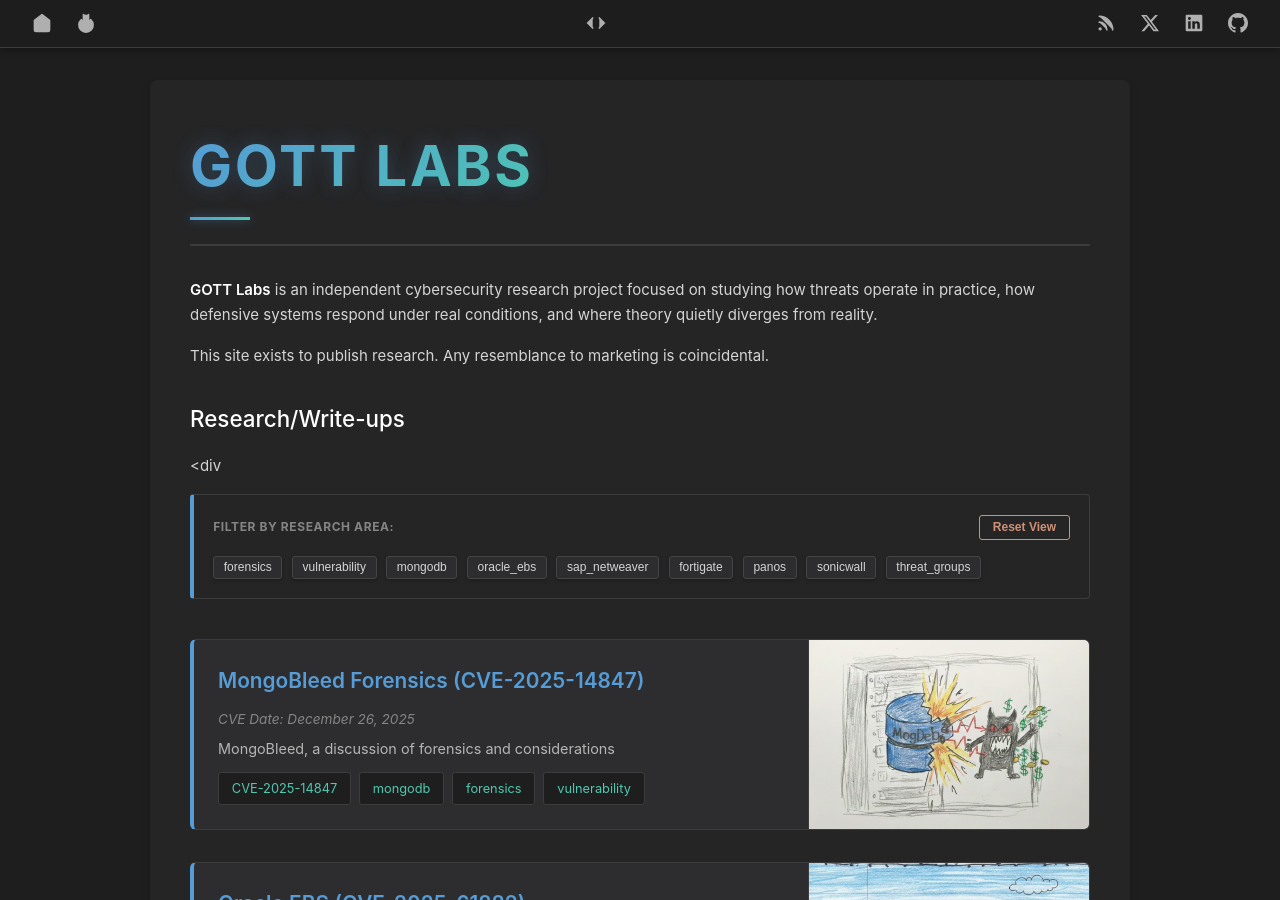
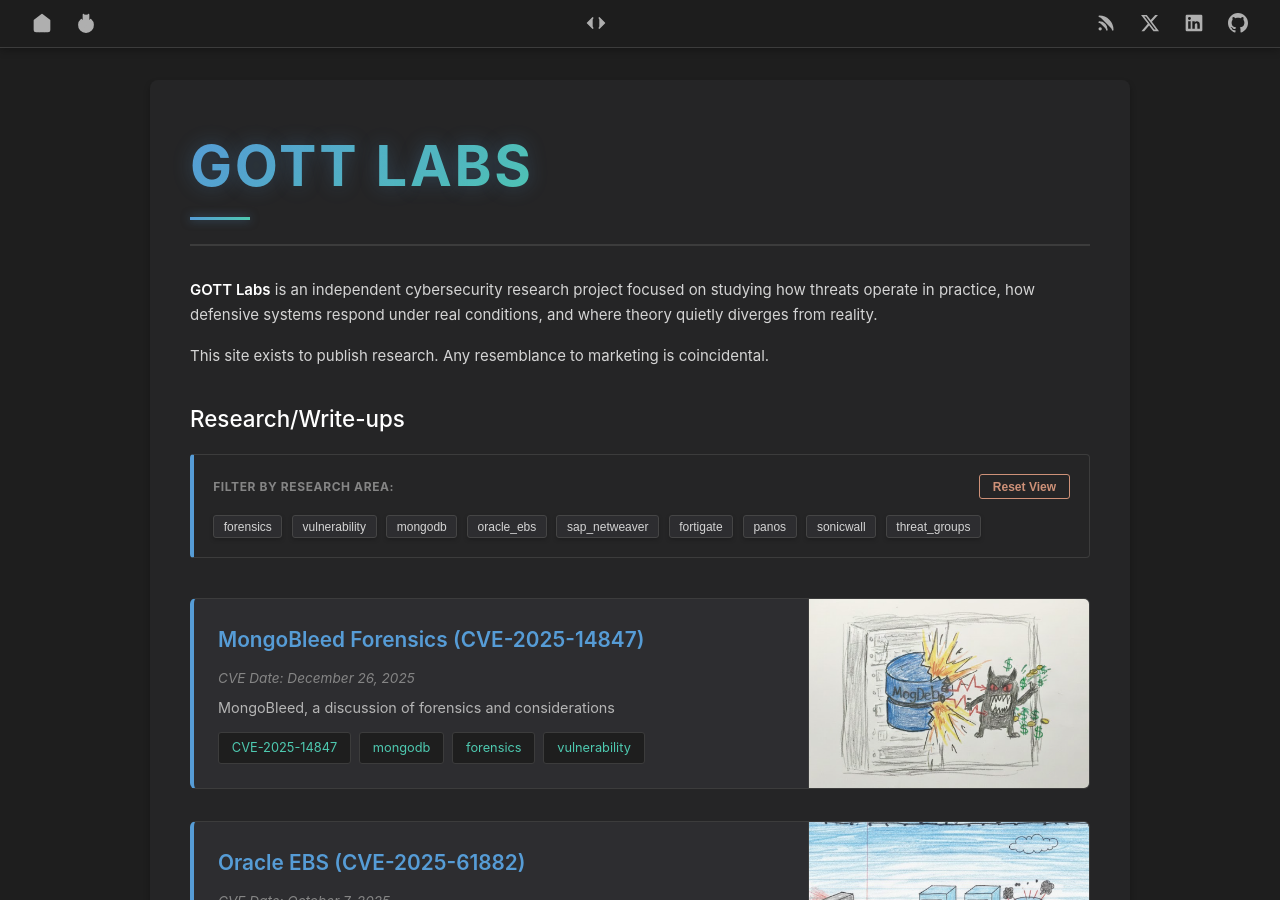
Before and after one commit to gottlabs/home, a Jekyll site: the page built from index.md, in a window 1280 px wide and 900 px high. Built offline with Jekyll 4.4.1, drawn with Linux system fonts in a browser that asks for light colours.

Commit message:
Update index.md

```diff
--- a/index.md
+++ b/index.md
@@ -51,7 +51,6 @@ function clearFilter() {
 </script>
 
 ### Research/Write-ups
-<div
 
 <div class="filter-controls">
   <div class="filter-header">
```
